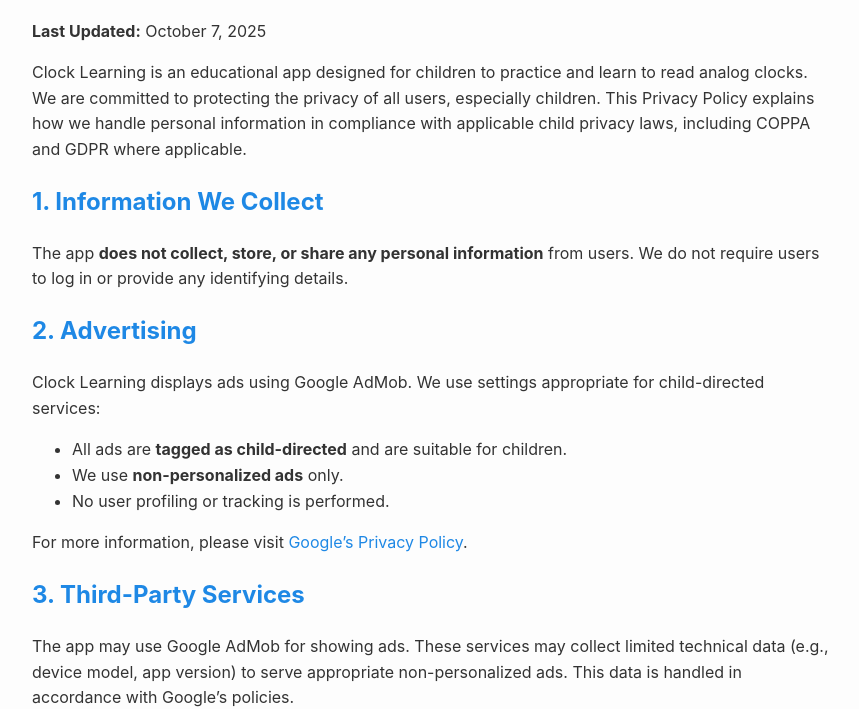
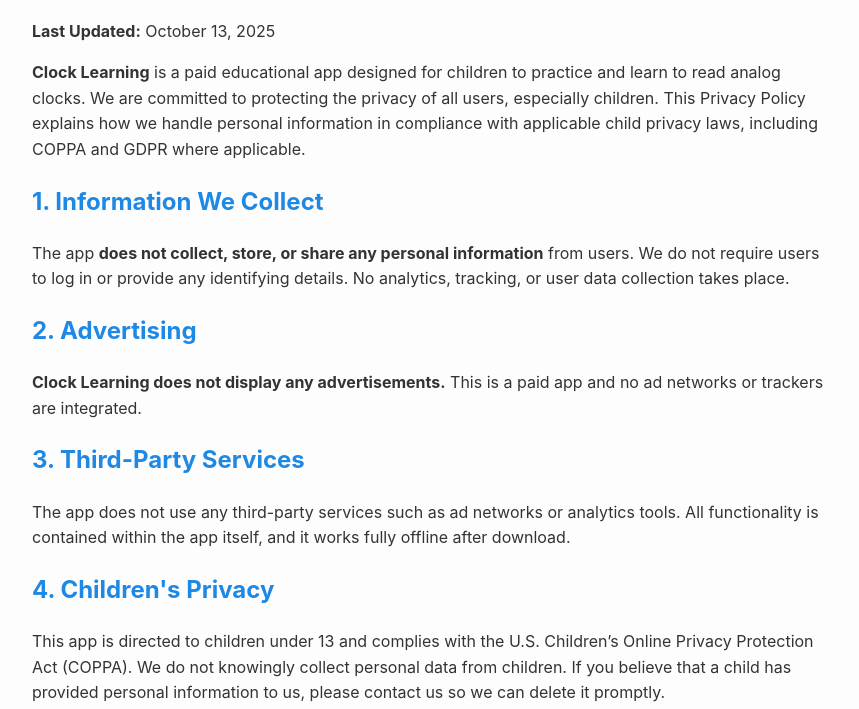
Before and after one commit to asgapp/clock-learning-privacy, a plain HTML site: page index.html in a window 1280 px wide. Shown: the part 94-803 px from the top of the page, without its empty margins (208-1067 px from the left). Drawn offline with Linux system fonts and the light colour scheme.

Commit message:
Update index.html

```diff
--- a/index.html
+++ b/index.html
@@ -31,31 +31,25 @@
 </head>
 <body>
     <h1>Privacy Policy</h1>
-    <p><strong>Last Updated:</strong> October 7, 2025</p>
+    <p><strong>Last Updated:</strong> October 13, 2025</p>
 
-    <p>Clock Learning is an educational app designed for children to practice and learn to read analog clocks. We are committed to protecting the privacy of all users, especially children. This Privacy Policy explains how we handle personal information in compliance with applicable child privacy laws, including COPPA and GDPR where applicable.</p>
+    <p><strong>Clock Learning</strong> is a paid educational app designed for children to practice and learn to read analog clocks. We are committed to protecting the privacy of all users, especially children. This Privacy Policy explains how we handle personal information in compliance with applicable child privacy laws, including COPPA and GDPR where applicable.</p>
 
     <h2>1. Information We Collect</h2>
-    <p>The app <strong>does not collect, store, or share any personal information</strong> from users. We do not require users to log in or provide any identifying details.</p>
+    <p>The app <strong>does not collect, store, or share any personal information</strong> from users. We do not require users to log in or provide any identifying details. No analytics, tracking, or user data collection takes place.</p>
 
     <h2>2. Advertising</h2>
-    <p>Clock Learning displays ads using Google AdMob. We use settings appropriate for child-directed services:</p>
-    <ul>
-        <li>All ads are <strong>tagged as child-directed</strong> and are suitable for children.</li>
-        <li>We use <strong>non-personalized ads</strong> only.</li>
-        <li>No user profiling or tracking is performed.</li>
-    </ul>
-    <p>For more information, please visit <a href="https://policies.google.com/technologies/ads" target="_blank">Google’s Privacy Policy</a>.</p>
+    <p><strong>Clock Learning does not display any advertisements.</strong> This is a paid app and no ad networks or trackers are integrated.</p>
 
     <h2>3. Third-Party Services</h2>
-    <p>The app may use Google AdMob for showing ads. These services may collect limited technical data (e.g., device model, app version) to serve appropriate non-personalized ads. This data is handled in accordance with Google’s policies.</p>
+    <p>The app does not use any third-party services such as ad networks or analytics tools. All functionality is contained within the app itself, and it works fully offline after download.</p>
 
     <h2>4. Children's Privacy</h2>
-    <p>This app is directed to children under 13. We comply with the U.S. Children’s Online Privacy Protection Act (COPPA). We do not knowingly collect personal data from children. If you believe that a child has provided personal information to us, please contact us so we can delete it promptly.</p>
+    <p>This app is directed to children under 13 and complies with the U.S. Children’s Online Privacy Protection Act (COPPA). We do not knowingly collect personal data from children. If you believe that a child has provided personal information to us, please contact us so we can delete it promptly.</p>
 
     <h2>5. Contact Us</h2>
     <p>If you have any questions about this Privacy Policy, please contact us at:</p>
-    <p><strong>Email:</strong> gawande.anurag@icloud.com</p>
+    <p><strong>Email:</strong> <a href="mailto:gawande.anurag@icloud.com">gawande.anurag@icloud.com</a></p>
 
 </body>
 </html>
```
